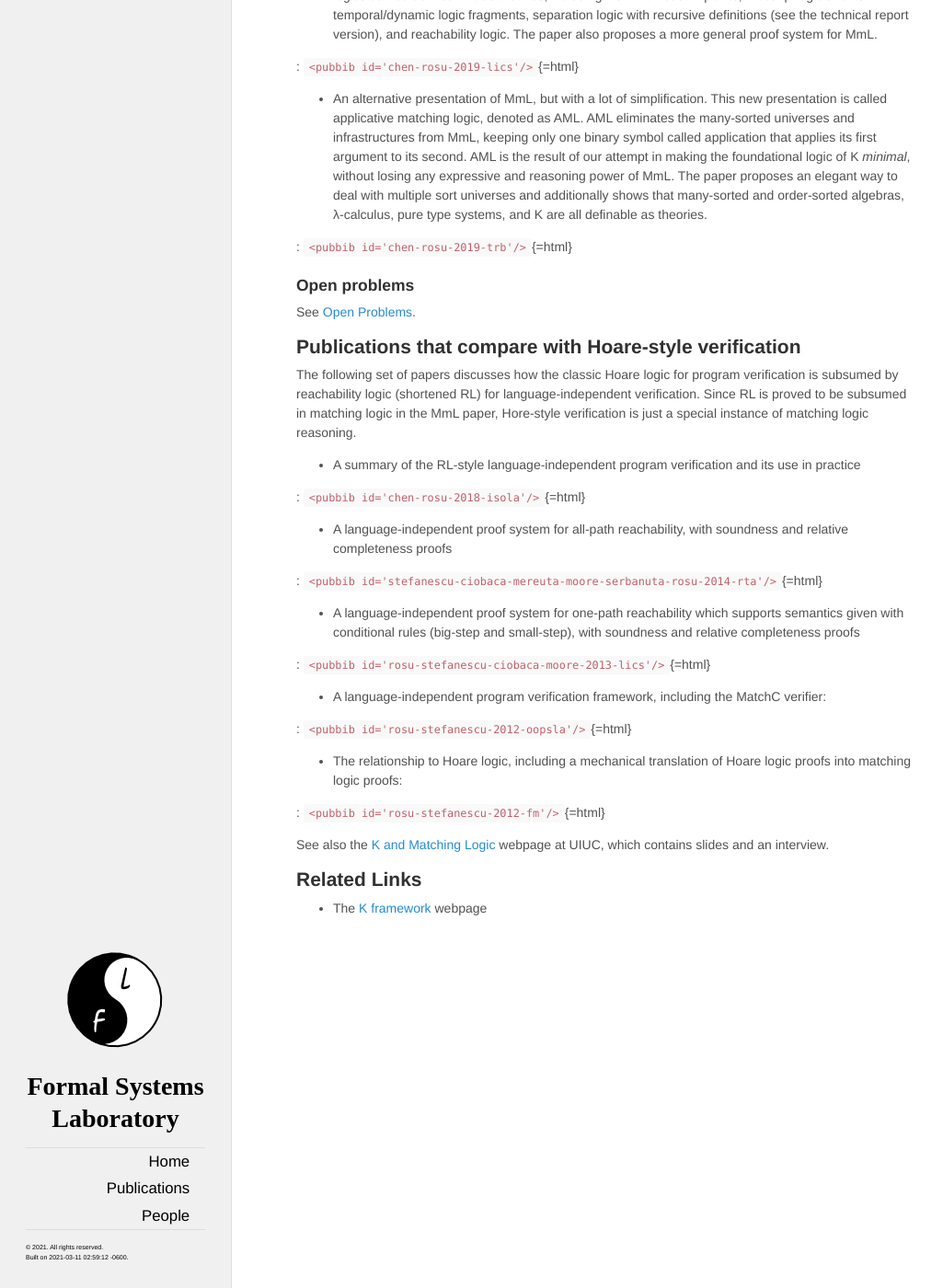
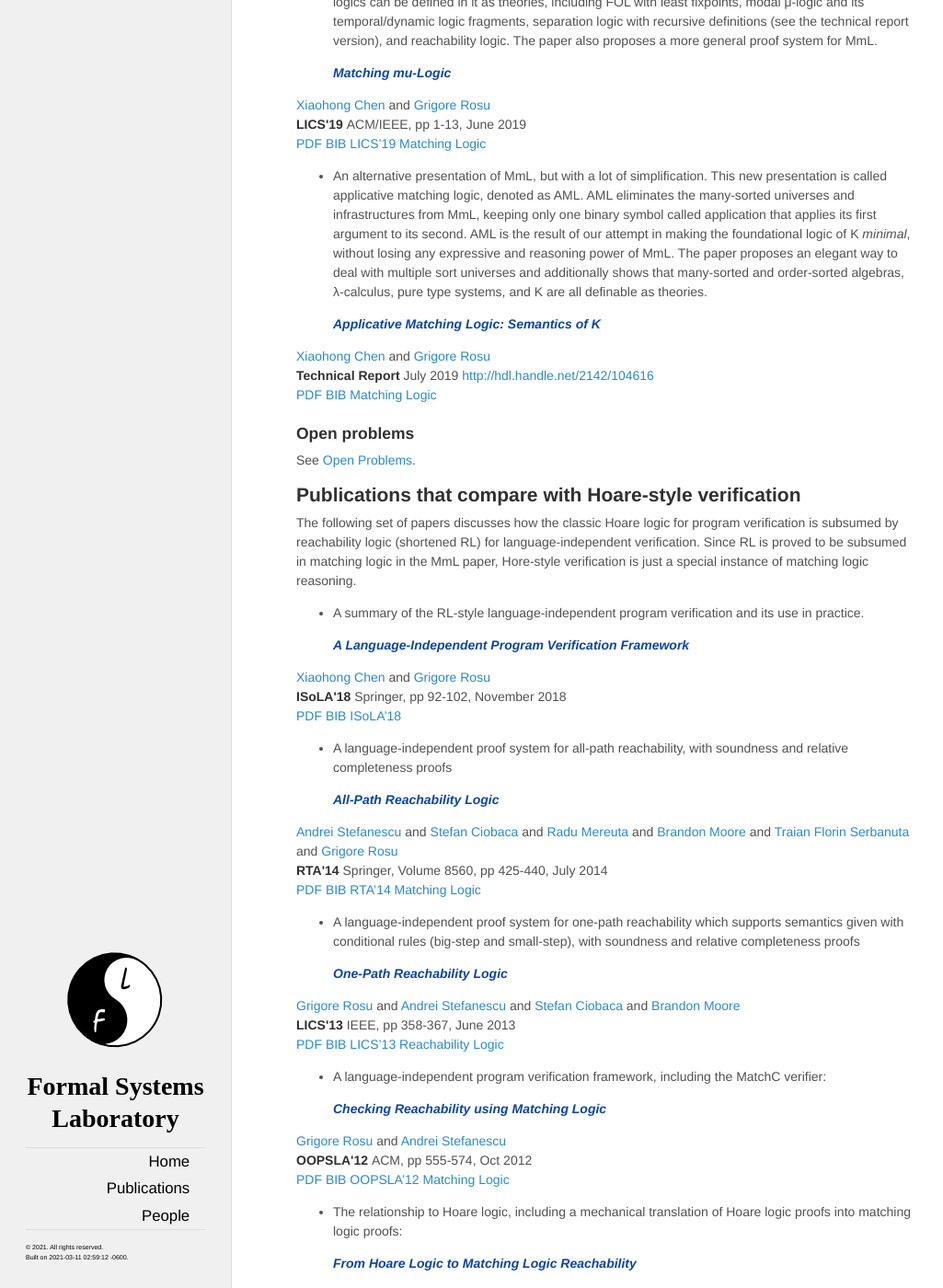
Before and after one commit to h0nzZik/fsl.cs.illinois.edu, a Jekyll site: the page built from projects/matching-logic/index.md, in a window 1280 px wide and 1400 px high, scrolled down 2176 px. Shown: the whole window at 92% size, without its empty margins (0-1025 px from the left). Built offline with Jekyll 4.4.1, drawn with Linux system fonts in a browser that asks for light colours; nearby versions of some CDN libraries; our own code applies the rules of GitHub Pages for plain Markdown files; some of the changed text lies outside the part shown.

Commit message:
Refactorings to the papers include

```diff
--- /dev/null
+++ b/_includes/paper.html
@@ -0,0 +1,32 @@
+{%- if include.paper -%}
+{%- assign paper = include.paper -%}
+{%- endif -%}
+
+{%- if include.id -%}
+{%- assign papers = site.pages | where_exp: "paper","paper.layout == 'paper'" | sort: "bib.date" | reverse -%}
+{%- assign paper = papers | where_exp: "paper","paper.bib.id == include.id" | first -%}
+{%- endif -%}
+
+<a class='paper-title' href="{{ paper.url }}"> {{paper.bib.title}} </a>
+<div class='paper-authors'>
+  {%- include author_list.html authors=paper.bib.authors -%}
+</div>
+<div class='paper-where'>
+   <strong> {%- if paper.bib.type == 'techreport' -%} Technical Report               {%- endif -%}
+            {%- if paper.bib.type == 'phdthesis' -%}  PhD Thesis                     {%- endif -%}
+            {%- if paper.bib.booktitle_acronym -%} {{ paper.bib.booktitle_acronym }} {%  endif  %}
+            {%- if paper.bib.journal_acronym -%}   {{ paper.bib.journal_acronym }}   {%  endif  %}
+   </strong>
+   {%  if paper.bib.publisher  %}                  {{ paper.bib.publisher }},                  {%- endif -%}
+   {%  if paper.bib.volume  %}              Volume {{ paper.bib.volume }},                     {%- endif -%}
+   {%  if paper.bib.pages  %}                   pp {{ paper.bib.pages }},                      {%- endif -%}
+   {%  if paper.bib.month  %}                      {{ paper.bib.month }}                       {%- endif -%}
+   {%  if paper.bib.year  %}                       {{ paper.bib.year }}                        {%- endif -%}
+   {%  if paper.bib.number and paper.bib.type == 'techreport' %} <a href='{{ paper.bib.number }}'> {{ paper.bib.number }} </a>    {%- endif -%}
+</div>
+<a href="{{site.baseurl}}/{{paper.pdf_url}}"> PDF </a>
+<a href="{{site.baseurl}}/{{paper.bib_url}}"> BIB </a>
+{%- if paper.bib.journal_url  -%}   <a href="{{paper.bib.journal_url}}">   {{paper.bib.journal_acronym}}   </a> {%- endif -%}
+{%- if paper.bib.booktitle_url  -%} <a href="{{paper.bib.booktitle_url}}"> {{paper.bib.booktitle_acronym}} </a> {%- endif -%}
+{%- if paper.bib.project_url -%}    <a href="{{paper.bib.project_url}}"  > {{paper.bib.project_name}}      </a> {%- endif -%}
+{%- if paper.bib.url  -%}           <a href="{{paper.bib.url}}">           DOI                             </a> {%- endif -%}
--- a/projects/matching-logic/index.md
+++ b/projects/matching-logic/index.md
@@ -1,3 +1,9 @@
+---
+layout: default
+title: Matching Logic
+---
+
+
 ## What is Matching Logic? {#what_is_matching_logic}
 
 ### For programming language semanticists: {#for_programming_language_semanticists}
@@ -114,7 +120,7 @@ logic with the classic Hoare-style program verification.
     fragment without the least fixpoint μ-binder, which we denote as ML
     to avoid confusion with the full matching logic with fixpoints.
 
-:   `<pubbib id='rosu-2017-lmcs'/>`{=html}
+    {% include paper.html id="rosu-2017-lmcs" %}
 
 -   The canonical paper that proposes matching logic in its full
     generality that includes fixpoints, called matching μ-logic and
@@ -125,7 +131,7 @@ logic with the classic Hoare-style program verification.
     technical report version), and reachability logic. The paper also
     proposes a more general proof system for MmL.
 
-:   `<pubbib id='chen-rosu-2019-lics'/>`{=html}
+    {% include paper.html id="chen-rosu-2019-lics" %}
 
 -   An alternative presentation of MmL, but with a lot of
     simplification. This new presentation is called applicative matching
@@ -139,7 +145,7 @@ logic with the classic Hoare-style program verification.
     algebras, λ-calculus, pure type systems, and K are all definable as
     theories.
 
-:   `<pubbib id='chen-rosu-2019-trb'/>`{=html}
+    {% include paper.html id="chen-rosu-2019-trb" %}
 
 ### Open problems {#open_problems}
 
@@ -154,30 +160,30 @@ in matching logic in the MmL paper, Hore-style verification is just a
 special instance of matching logic reasoning.
 
 -   A summary of the RL-style language-independent program verification
-    and its use in practice
+    and its use in practice.
 
-:   `<pubbib id='chen-rosu-2018-isola'/>`{=html}
+    {% include paper.html id="chen-rosu-2018-isola" %}
 
 -   A language-independent proof system for all-path reachability, with
     soundness and relative completeness proofs
 
-:   `<pubbib id='stefanescu-ciobaca-mereuta-moore-serbanuta-rosu-2014-rta'/>`{=html}
+    {% include paper.html id="stefanescu-ciobaca-mereuta-moore-serbanuta-rosu-2014-rta" %}
 
 -   A language-independent proof system for one-path reachability which
     supports semantics given with conditional rules (big-step and
     small-step), with soundness and relative completeness proofs
 
-:   `<pubbib id='rosu-stefanescu-ciobaca-moore-2013-lics'/>`{=html}
+    {% include paper.html id="rosu-stefanescu-ciobaca-moore-2013-lics" %}
 
 -   A language-independent program verification framework, including the
     MatchC verifier:
 
-:   `<pubbib id='rosu-stefanescu-2012-oopsla'/>`{=html}
+    {% include paper.html id="rosu-stefanescu-2012-oopsla" %}
 
 -   The relationship to Hoare logic, including a mechanical translation
     of Hoare logic proofs into matching logic proofs:
 
-:   `<pubbib id='rosu-stefanescu-2012-fm'/>`{=html}
+    {% include paper.html id="rosu-stefanescu-2012-fm" %}
 
 See also the [K and Matching Logic](fsl:K_and_Matching_Logic "wikilink")
 webpage at UIUC, which contains slides and an interview.
```
Also changed, not shown: _includes/papers.html (+1 -24 lines).
